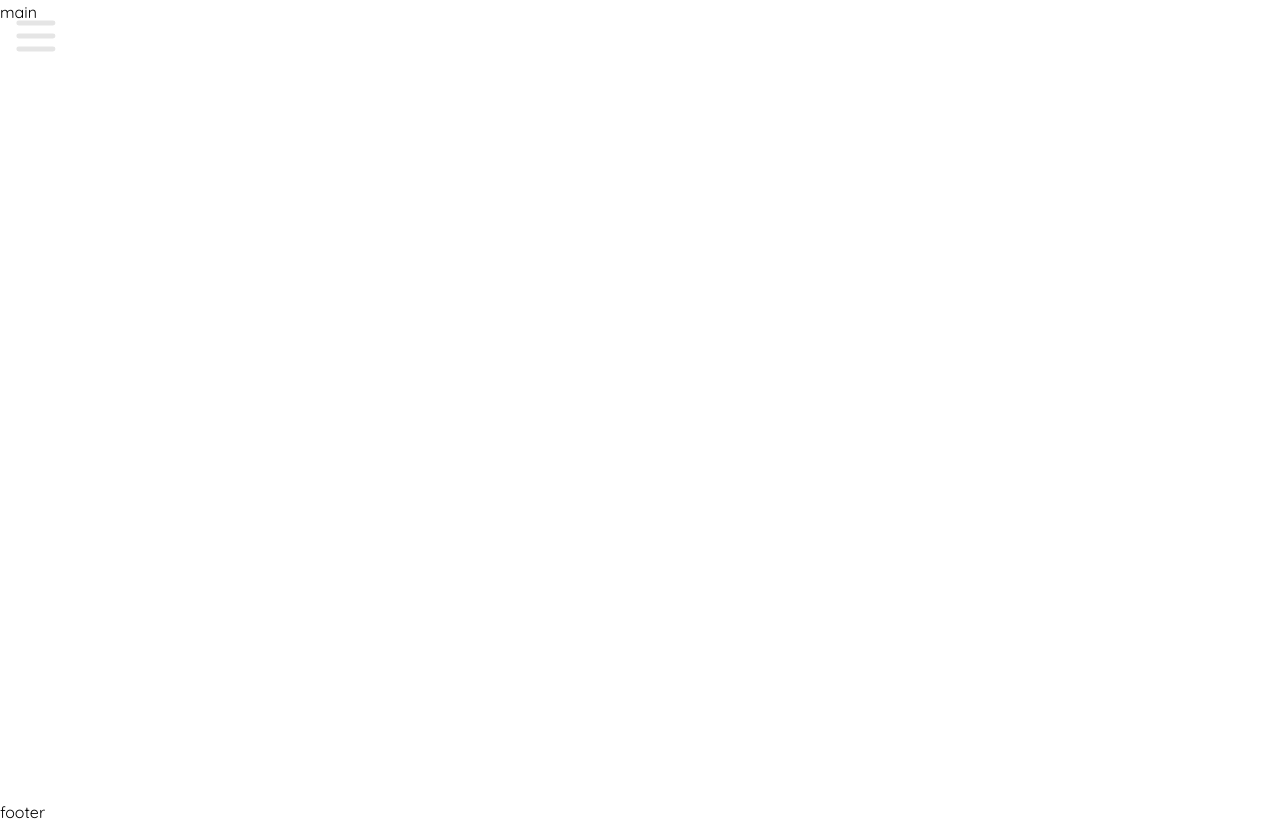
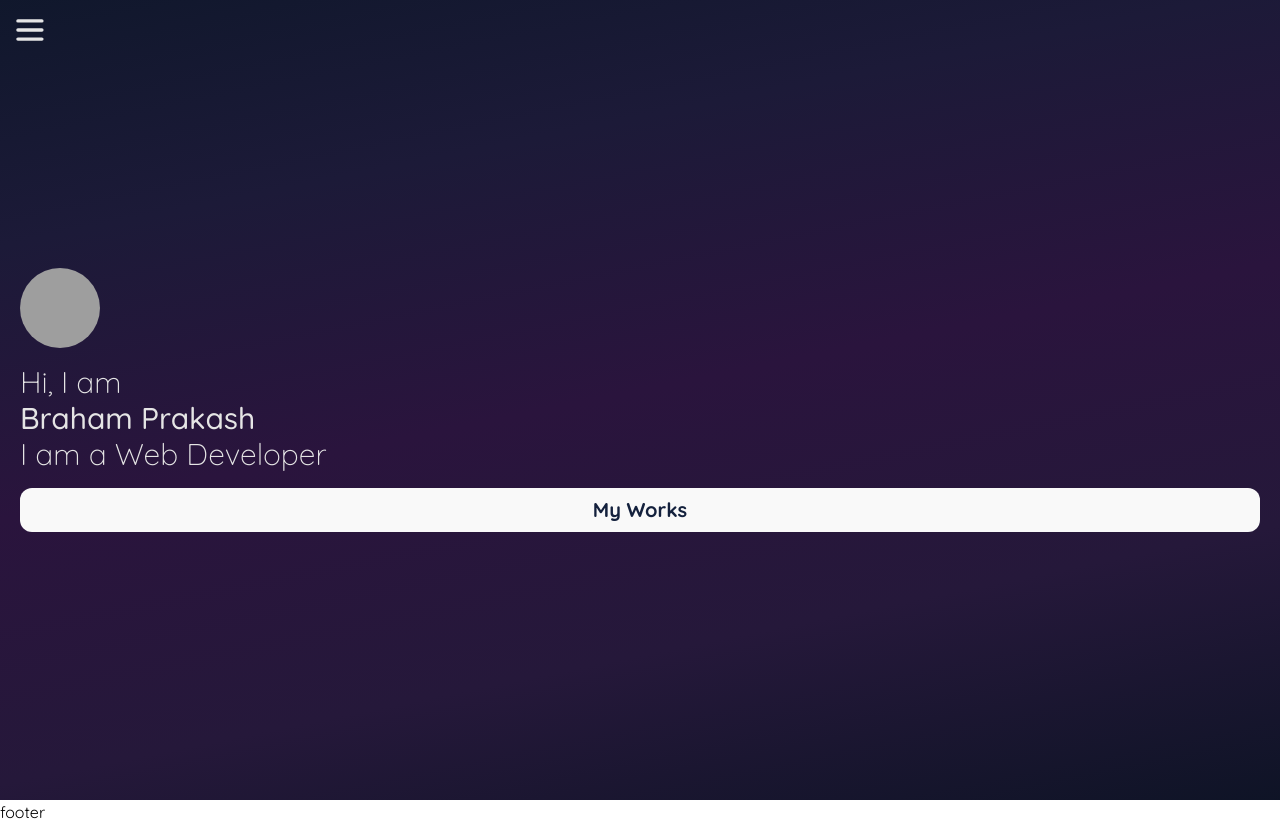
Before and after one commit to developerbrm/portfolio-new-next-js, a Next.js app: page / in a window 1280 px wide. Built offline with nearby package versions, Linux system fonts and the light colour scheme; grey boxes are pictures that could not be loaded; a web font is replaced by a local one.

Commit message:
- hero section done

```diff
--- a/components/Header.js
+++ b/components/Header.js
@@ -14,7 +14,7 @@ const Header = () => {
     setHideHeader(() => true);
   };
 
-  const hamIconSizeClasses = `w-10 h-10`;
+  const hamIconSizeClasses = `w-7 h-7`;
 
   return (
     <>
@@ -55,25 +55,13 @@ const Header = () => {
         }`}
       >
         <nav className="font-laila font-semibold text-3xl h-screen text-custom-white-extra-light grid text-center space-y-3 place-content-center">
-          <a
-            onClick={handleHeaderClose}
-            className=""
-            href="#home"
-          >
+          <a onClick={handleHeaderClose} className="" href="#hero">
             Home
           </a>
-          <a
-            onClick={handleHeaderClose}
-            className=""
-            href="#works"
-          >
+          <a onClick={handleHeaderClose} className="" href="#works">
             My Works
           </a>
-          <a
-            onClick={handleHeaderClose}
-            className=""
-            href="#contact"
-          >
+          <a onClick={handleHeaderClose} className="" href="#contact">
             Contact me
           </a>
         </nav>
--- a/components/Main.js
+++ b/components/Main.js
@@ -1,9 +1,28 @@
+import Image from "next/image";
 import React from "react";
 
 const Main = () => {
   return (
     <main className="bg-slate-900 min-h-screen text-white">
-      main
+      <section id="hero" className="h-screen grid content-center px-5 gap-4">
+        <div className="avatar-container w-20 h-20 rounded-full relative overflow-hidden">
+          <Image
+            src={`https://loremflickr.com/100/100/`}
+            alt="profile picture"
+            layout="fill"
+          />
+        </div>
+
+        <h2 className="text-3xl text-custom-white-light font-light">
+          <span className="block">Hi, I am</span>
+          <span className="block font-medium">Braham Prakash</span>
+          <span className="block">I am a Web Developer</span>
+        </h2>
+
+        <a className="btn" href="#works">
+          My Works
+        </a>
+      </section>
     </main>
   );
 };
--- a/next.config.js
+++ b/next.config.js
@@ -1,3 +1,6 @@
 module.exports = {
   reactStrictMode: true,
-}
+  images: {
+    domains: ["loremflickr.com"],
+  },
+};
--- a/styles/main.scss
+++ b/styles/main.scss
@@ -2,9 +2,20 @@
 @import url("https://fonts.googleapis.com/css2?family=Laila:wght@300;400;500;600;700&family=Quicksand:wght@300;400;500;600;700&display=swap");
 
 @tailwind base;
+
+@layer base {
+  html {
+    scroll-behavior: smooth;
+  }
+}
+
 @tailwind components;
 
 @layer components {
+  .btn {
+    @apply rounded-xl bg-custom-white-extra-light text-custom-dark-blue font-bold transition-all px-6 py-2 w-full text-center text-xl relative overflow-hidden z-0 after:absolute after:bg-custom-dark-blue after:w-0 after:inset-0 after:rounded-xl after:-z-10 after:ease-in-out after:duration-[.4s];
+  }
+
   header {
     background: linear-gradient(
       168.37deg,
@@ -16,12 +27,27 @@
       #14213d 102.96%
     );
   }
+
+  #hero {
+    background: linear-gradient(
+      168.57deg,
+      #0e172a -4.04%,
+      #1c1a38 23.23%,
+      #2a143d 49.13%,
+      #25183a 74.09%,
+      #0b1323 104.1%
+    );
+  }
 }
 
 @tailwind utilities;
 
 @layer utilities {
-  a {
+  a:not(.btn) {
     @apply active:border-b-2 active:border-b-custom-white-light hover:border-b-2 hover:border-b-custom-white-light mx-auto;
   }
+
+  .btn {
+    @apply hover:text-custom-white-extra-light hover:after:w-full;
+  }
 }
--- a/styles/styles.css
+++ b/styles/styles.css
@@ -425,6 +425,10 @@ Ensure the default browser behavior of the `hidden` attribute.
   display: none;
 }
 
+html {
+  scroll-behavior: smooth;
+}
+
 *, ::before, ::after{
   --tw-translate-x: 0;
   --tw-translate-y: 0;
@@ -470,6 +474,45 @@ Ensure the default browser behavior of the `hidden` attribute.
   --tw-backdrop-sepia:  ;
 }
 
+.btn{
+  position: relative;
+  z-index: 0;
+  width: 100%;
+  overflow: hidden;
+  border-radius: 0.75rem;
+  --tw-bg-opacity: 1;
+  background-color: rgb(249 249 249 / var(--tw-bg-opacity));
+  padding-left: 1.5rem;
+  padding-right: 1.5rem;
+  padding-top: 0.5rem;
+  padding-bottom: 0.5rem;
+  text-align: center;
+  font-size: 1.25rem;
+  line-height: 1.75rem;
+  font-weight: 700;
+  --tw-text-opacity: 1;
+  color: rgb(20 33 61 / var(--tw-text-opacity));
+  transition-property: all;
+  transition-timing-function: cubic-bezier(0.4, 0, 0.2, 1);
+  transition-duration: 150ms;
+}
+
+.btn::after{
+  position: absolute;
+  top: 0px;
+  right: 0px;
+  bottom: 0px;
+  left: 0px;
+  z-index: -10;
+  width: 0px;
+  border-radius: 0.75rem;
+  --tw-bg-opacity: 1;
+  background-color: rgb(20 33 61 / var(--tw-bg-opacity));
+  transition-duration: .4s;
+  content: var(--tw-content);
+  transition-timing-function: cubic-bezier(0.4, 0, 0.2, 1);
+}
+
 header {
   background: linear-gradient(
       168.37deg,
@@ -479,6 +522,17 @@ header {
       #3a1a5d 57.94%,
       #241c45 88.8%,
       #14213d 102.96%
+    );
+}
+
+#hero {
+  background: linear-gradient(
+      168.57deg,
+      #0e172a -4.04%,
+      #1c1a38 23.23%,
+      #2a143d 49.13%,
+      #25183a 74.09%,
+      #0b1323 104.1%
     );
 }
 
@@ -509,24 +563,36 @@ header {
   margin: 1rem;
 }
 
+.block{
+  display: block;
+}
+
 .grid{
   display: grid;
 }
 
-.h-10{
-  height: 2.5rem;
+.h-7{
+  height: 1.75rem;
 }
 
 .h-screen{
   height: 100vh;
 }
 
+.h-20{
+  height: 5rem;
+}
+
 .min-h-screen{
   min-height: 100vh;
 }
 
-.w-10{
-  width: 2.5rem;
+.w-7{
+  width: 1.75rem;
+}
+
+.w-20{
+  width: 5rem;
 }
 
 .-translate-y-full{
@@ -538,6 +604,14 @@ header {
   place-content: center;
 }
 
+.content-center{
+  align-content: center;
+}
+
+.gap-4{
+  gap: 1rem;
+}
+
 .space-y-3 > :not([hidden]) ~ :not([hidden]){
   --tw-space-y-reverse: 0;
   margin-top: calc(0.75rem * calc(1 - var(--tw-space-y-reverse)));
@@ -546,6 +620,15 @@ header {
 
 .overflow-hidden{
   overflow: hidden;
+}
+
+.rounded-full{
+  border-radius: 9999px;
+}
+
+.px-5{
+  padding-left: 1.25rem;
+  padding-right: 1.25rem;
 }
 
 .text-center{
@@ -569,9 +652,22 @@ header {
   font-weight: 600;
 }
 
+.font-light{
+  font-weight: 300;
+}
+
+.font-medium{
+  font-weight: 500;
+}
+
 .text-custom-white-extra-light{
   --tw-text-opacity: 1;
   color: rgb(249 249 249 / var(--tw-text-opacity));
+}
+
+.text-custom-white-light{
+  --tw-text-opacity: 1;
+  color: rgb(229 229 229 / var(--tw-text-opacity));
 }
 
 .opacity-0{
@@ -594,19 +690,29 @@ header {
   transition-duration: 150ms;
 }
 
-a{
+a:not(.btn){
   margin-left: auto;
   margin-right: auto;
 }
 
-a:hover{
+a:not(.btn):hover{
   border-bottom-width: 2px;
   --tw-border-opacity: 1;
   border-bottom-color: rgb(229 229 229 / var(--tw-border-opacity));
 }
 
-a:active{
+a:not(.btn):active{
   border-bottom-width: 2px;
   --tw-border-opacity: 1;
   border-bottom-color: rgb(229 229 229 / var(--tw-border-opacity));
 }
+
+.btn:hover{
+  --tw-text-opacity: 1;
+  color: rgb(249 249 249 / var(--tw-text-opacity));
+}
+
+.btn:hover::after{
+  content: var(--tw-content);
+  width: 100%;
+}
```
